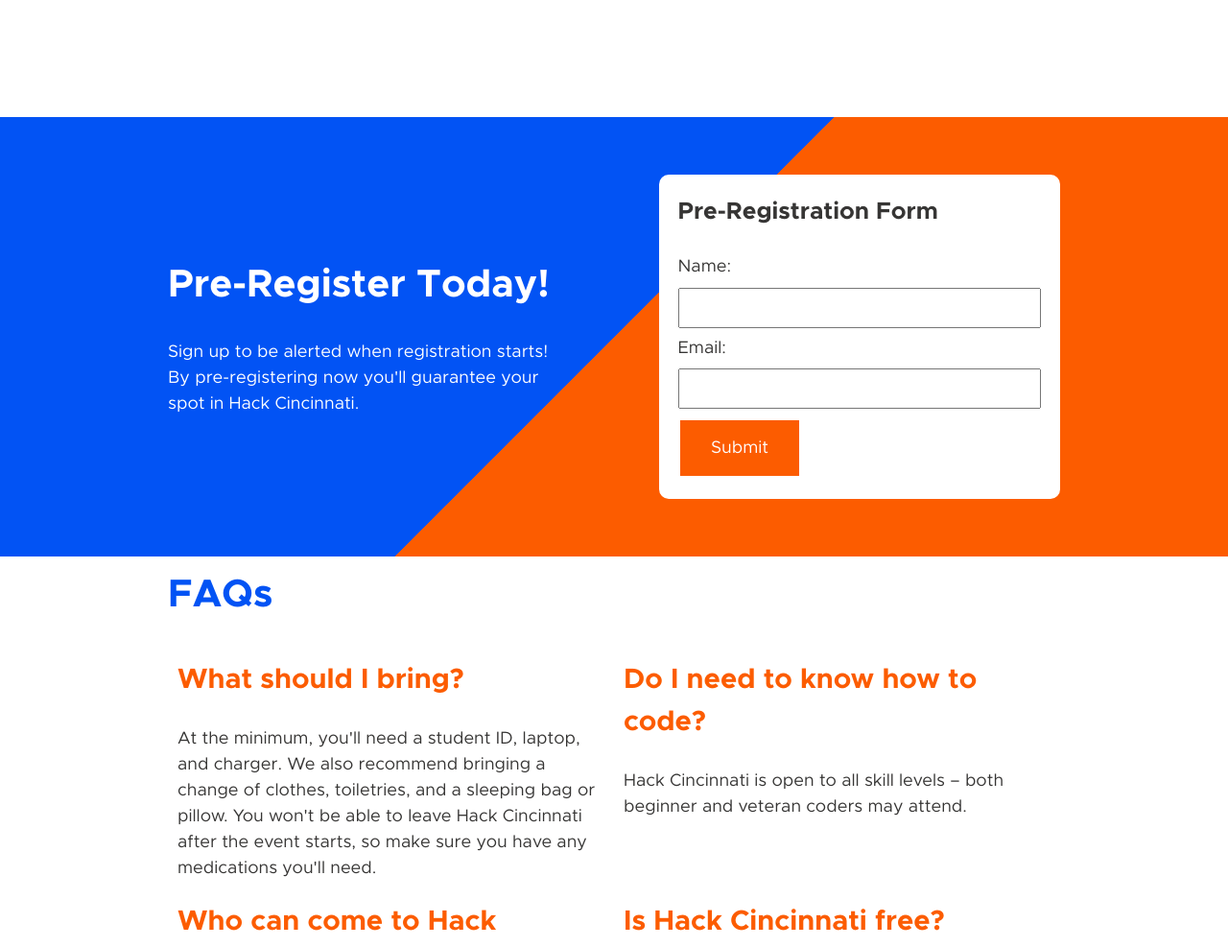
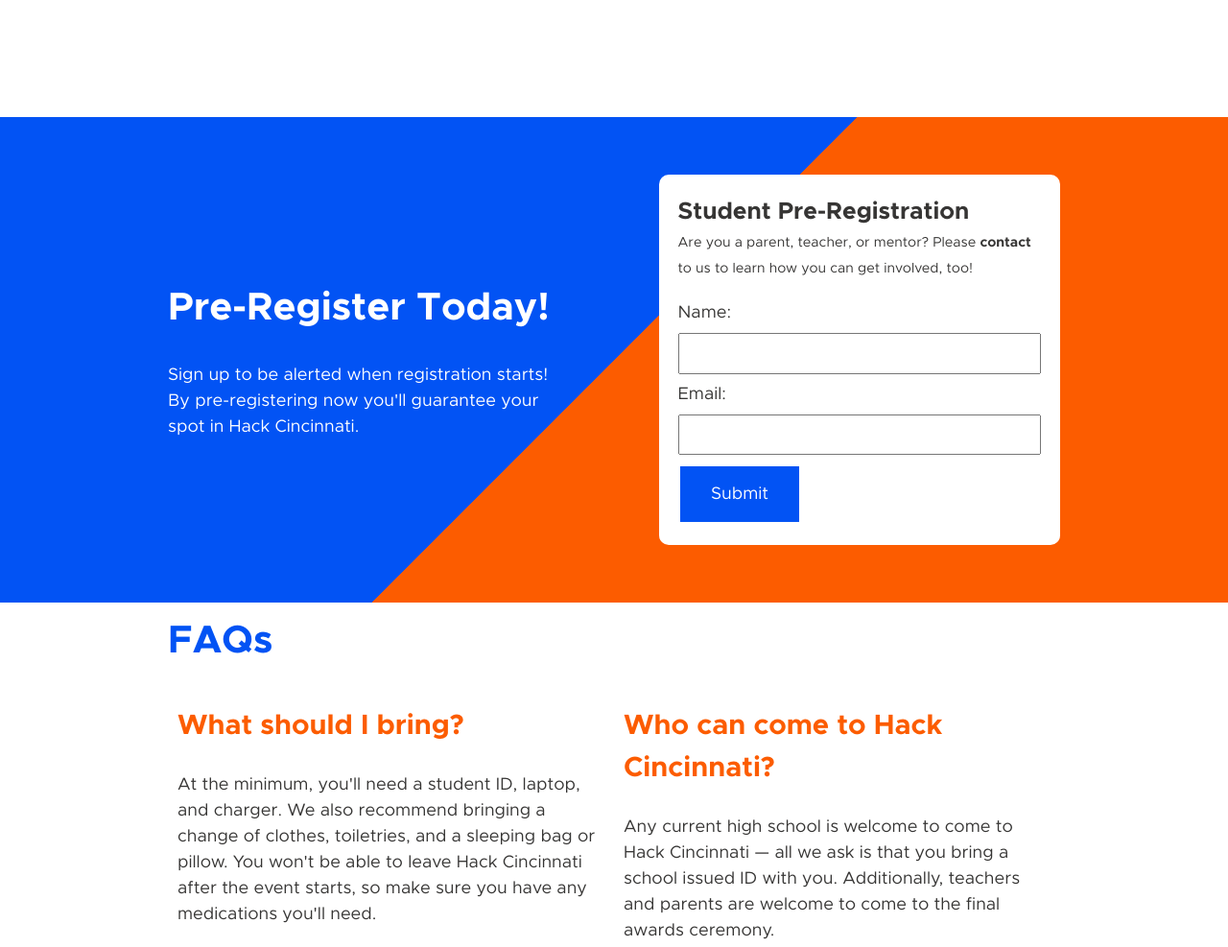
Before and after one commit to hackcincinnati/site, a Gatsby site: page / in a window 1280 px wide. Shown: the part 1471-2458 px from the top of the page at 96% size. Built offline with nearby package versions, Linux system fonts and the light colour scheme; Gatsby itself is replaced by a stand-in of ours.

Commit message:
big update

```diff
--- a/src/components/FAQs.js
+++ b/src/components/FAQs.js
@@ -24,12 +24,16 @@
         answer="At the minimum, you'll need a student ID, laptop, and charger. We also recommend bringing a change of clothes, toiletries, and a sleeping bag or pillow. You won't be able to leave Hack Cincinnati after the event starts, so make sure you have any medications you'll need."
       />
       <QuestionCard
-        question="Do I need to know how to code?"
-        answer="Hack Cincinnati is open to all skill levels – both beginner and veteran coders may attend."
+        question="Who can come to Hack Cincinnati?"
+        answer="Any current high school is welcome to come to Hack Cincinnati &mdash; all we ask is that you bring a school issued ID with you. Additionally, teachers and parents are welcome to come to the final awards ceremony."
       />
       <QuestionCard
-        question="Who can come to Hack Cincinnati?"
-        answer="Any current high school is welcome to come to Hack Cincinnati – all we ask is that you bring a school issued ID with you. Additionally, teachers and parents are welcome to come to the final awards ceremony."
+        question="How long is Hack Cincinnati?"
+        answer="You will have 24 hours to work on your projects at Hack Cincinnati. We will also have activities before and after the block of coding, so expect to be there from Saturday afternoon to Sunday evening."
+      />
+      <QuestionCard
+        question="Do I need to know how to code?"
+        answer="Hack Cincinnati is open to all skill levels &mdash; both beginner and veteran coders may attend."
       />
       <QuestionCard
         question="Is Hack Cincinnati free?"
@@ -39,17 +43,13 @@
         question="Is there a code of conduct?"
         answer={
           <Fragment>
-            Yes. Please carefully read our Code of Conduct{' '}
+            Yes. Please read our{' '}
             <StyledOutboundLink href="https://github.com/hackcincinnati/site/blob/master/CODE_OF_CONDUCT.md">
-              here
+              Code of Conduct
             </StyledOutboundLink>{' '}
-            prior to attending.
+            carefully prior to attending.
           </Fragment>
         }
-      />
-      <QuestionCard
-        question="How long is Hack Cincinnati?"
-        answer="You will have 24 hours to work on your projects at Hack Cincinnati. We will also have activities before and after the block of coding, so expect to be there from Saturday afternoon to Sunday evening."
       />
     </FlexContainer>
   </Container>
--- a/src/components/Footer.js
+++ b/src/components/Footer.js
@@ -14,7 +14,7 @@
 `
 
 const Footer = () => (
-  <Color background={colors.dark}>
+  <Color background={colors.dark} color={colors.white}>
     <Container>
       Web by{' '}
       <StyledOutboundLink href="https://daltoncraven.me">
--- a/src/components/Landing.js
+++ b/src/components/Landing.js
@@ -50,9 +50,9 @@
 `
 
 const Landing = () => (
-  <Splash position="20%">
+  <Splash>
     <Container>
-      <StyledLogo src={logo} />
+      <StyledLogo src={logo} alt="Hack Cincinnati's Official Logo" />
       <Info>
         <h1>The Midwest's largest high school hackathon.</h1>
         <p>
--- a/src/components/Register.js
+++ b/src/components/Register.js
@@ -25,7 +25,7 @@
 `
 
 export default () => (
-  <Splash>
+  <Splash position="50%">
     <Container>
       <FlexContainer>
         <StyledInfo>
--- a/src/components/RegisterForm.js
+++ b/src/components/RegisterForm.js
@@ -1,16 +1,28 @@
 import React from 'react'
 import styled from 'styled-components'
-import { breakpoints, colors } from '../components/Theme'
+import {
+  StyledOutboundLink,
+  Color,
+  breakpoints,
+  colors
+} from '../components/Theme'
 
-const StyledForm = styled.form`
+const StyledColor = styled(Color)`
   width: 100%;
   margin: 0;
   padding: 20px;
-  background-color: ${colors.white};
-  color: ${colors.dark};
   border-radius: 10px;
   @media (min-width: ${breakpoints.mobile}) {
     width: 45%;
+  }
+  h3 {
+    margin-bottom: 0;
+  }
+  p {
+    margin-bottom: 20px;
+  }
+  form {
+    margin-bottom: 0;
   }
 `
 
@@ -19,6 +31,7 @@
   padding: 6px 12px;
   margin: 8px 0;
   box-sizing: border-box;
+  display: block;
 `
 
 const StyledSelect = styled.select`
@@ -28,7 +41,7 @@
 
 const StyledSubmit = styled.input`
   margin: 8px 0;
-  background-color: ${colors.primary};
+  background-color: ${colors.accent};
   border: none;
   color: ${colors.white};
   padding: 16px 32px;
@@ -50,17 +63,38 @@
 `
 
 const RegisterForm = () => (
-  <StyledForm name="preregister" method="POST" netlify data-netlify="true">
-    <h3>Pre-Registration Form</h3>
-    <input type="hidden" name="form-name" value="preregister" />
-    <label htmlFor="name">Name: </label>
-    <StyledInput type="text" name="name" autocomplete="name" required />
-    <br />
-    <label htmlFor="email">Email: </label>
-    <StyledInput type="email" name="email" autocomplete="email" required />
-    <br />
-    <StyledSubmit type="submit" text="Submit" />
-  </StyledForm>
+  <StyledColor color={colors.dark} background={colors.white}>
+    <h3>Student Pre-Registration</h3>
+    <p>
+      <small>
+        Are you a parent, teacher, or mentor? Please{' '}
+        <StyledOutboundLink href="mailto:team@hackcincinnati.io">
+          contact
+        </StyledOutboundLink>{' '}
+        to us to learn how you can get involved, too!
+      </small>
+    </p>
+    <form name="preregister" action="/" method="POST" data-netlify="true">
+      <input type="hidden" name="form-name" value="preregister" />
+      <label htmlFor="name">Name: </label>
+      <StyledInput
+        type="text"
+        name="name"
+        id="name"
+        autocomplete="name"
+        required
+      />
+      <label htmlFor="email">Email: </label>
+      <StyledInput
+        type="email"
+        name="email"
+        id="email"
+        autocomplete="email"
+        required
+      />
+      <StyledSubmit type="submit" text="Submit" />
+    </form>
+  </StyledColor>
 )
 
 export default RegisterForm
--- a/src/components/Social.js
+++ b/src/components/Social.js
@@ -9,31 +9,22 @@
 } from '../components/Theme'
 
 const Social = () => (
-  <Splash position="20%">
+  <Splash>
     <Container>
       <StyledHeading color={colors.white} as="h3">
         Want to learn more?
       </StyledHeading>
       <p>
         Follow us on{' '}
-        <StyledOutboundLink
-          href="https://facebook.com/hackcincinnati"
-          color={colors.white}
-        >
+        <StyledOutboundLink href="https://facebook.com/hackcincinnati">
           Facebook
         </StyledOutboundLink>
         ,{' '}
-        <StyledOutboundLink
-          href="https://instagram.com/hackcincinnati"
-          color={colors.white}
-        >
+        <StyledOutboundLink href="https://instagram.com/hackcincinnati">
           Instagram
         </StyledOutboundLink>
         , or{' '}
-        <StyledOutboundLink
-          href="https://twitter.com/hackcincinnati"
-          color={colors.white}
-        >
+        <StyledOutboundLink href="https://twitter.com/hackcincinnati">
           Twitter
         </StyledOutboundLink>{' '}
         for more details and pre-registration updates!
--- a/src/components/Staff.js
+++ b/src/components/Staff.js
@@ -5,13 +5,17 @@
 import {
   StyledOutboundLink,
   StyledHeading,
-  Container
+  Container,
+  Splash,
+  Color,
+  colors
 } from '../components/Theme'
 
 export default () => (
   <>
+    <Splash>
       <Container>
-      <StyledHeading>Our Team</StyledHeading>
+        <StyledHeading color={colors.white}>Our Team</StyledHeading>
         <p>
           Last year, we ran{' '}
           <StyledOutboundLink href="https://cincyhacks.com">
@@ -34,9 +38,11 @@
           <StyledOutboundLink href="https://www.codeday.org/dc">
             CodeDay
           </StyledOutboundLink>{' '}
-        to run an event for 300 high school programmers, hackers, and designers.
+          to run an event for 300 high school programmers, hackers, and
+          designers.
         </p>
       </Container>
+    </Splash>
     <Directors />
     <Advisors />
   </>
--- a/src/components/Theme.js
+++ b/src/components/Theme.js
@@ -27,26 +27,29 @@
 export const colors = {
   dark: '#363534',
   primary: '#FC5C00',
-  primaryLight: '#FFDBC6',
   accent: '#0253F4',
+  primaryLight: '#F6F9FE',
   white: '#FFFFFF'
 }
 
 export const Color = styled.div`
-  width: 100vw;
-  background-color: ${props => props.background || colors.primary};
-  color: ${props => props.color || colors.white};
+  width: 100%;
+  background-color: ${props => props.background || colors.primaryLight};
+  color: ${props => props.color || colors.dark};
 `
 
 export const Splash = styled.div`
-  width: 100vw;
-  background: linear-gradient(0deg, ${colors.primary} 50%, ${colors.accent} 0);
+  width: 100%;
+  background: linear-gradient(
+    0deg,
+    ${colors.primary} ${props => props.mobilePosition || '50%'},
+    ${colors.accent} 0
+  );
   color: ${colors.white};
-  overflow-x: hidden;
   @media (min-width: ${breakpoints.mobile}) {
     background: linear-gradient(
       -45deg,
-      ${colors.primary} ${props => props.position || '50%'},
+      ${colors.primary} ${props => props.position || '20%'},
       ${colors.accent} 0
     );
   }
@@ -116,7 +119,6 @@
   }
   body {
     margin: 0;
-    font-size: ${fonts.size};
   }
   article,
   aside,
@@ -310,10 +312,12 @@
   }
   body {
     color: ${colors.dark};
+    background-color: ${colors.white};
     font-family: '${fonts.body.name}', sans-serif;
     font-weight: ${fonts.body.weight};
     word-wrap: break-word;
     font-kerning: normal;
+    font-size: ${fonts.size};
     -moz-font-feature-settings: 'kern', 'liga', 'clig', 'calt';
     -ms-font-feature-settings: 'kern', 'liga', 'clig', 'calt';
     -webkit-font-feature-settings: 'kern', 'liga', 'clig', 'calt';
```
Lines whose indentation alone changed are shown as unchanged.
